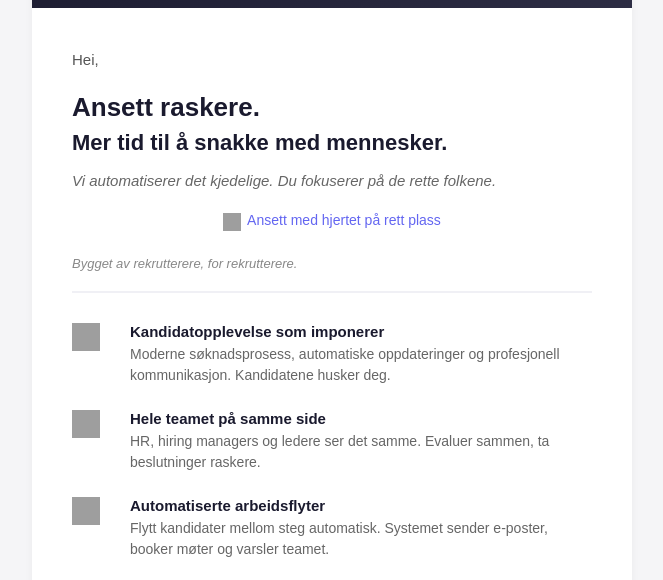
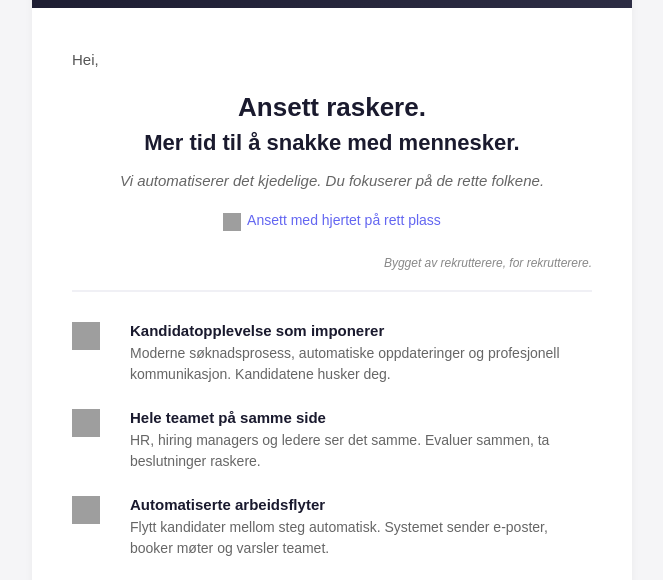
Before and after one commit to starquesthr/starquest-public, a website: page email-v2.html in a window 1280 px wide. Shown: the part 207-787 px from the top of the page, without its empty margins (308-971 px from the left). Drawn offline with Linux system fonts and the light colour scheme; grey boxes are pictures that could not be loaded.

Commit message:
Center headlines, right-align tagline

```diff
--- a/email-v2.html
+++ b/email-v2.html
@@ -29,14 +29,14 @@
     </p>
 
     <!-- Headline -->
-    <h1 style="margin:0 0 6px 0; font-size:26px; color:#1a1a2e; font-weight:700; line-height:1.2;">
+    <h1 style="margin:0 0 6px 0; font-size:26px; color:#1a1a2e; font-weight:700; line-height:1.2; text-align:center;">
         Ansett raskere.
     </h1>
-    <h2 style="margin:0 0 12px 0; font-size:22px; color:#1a1a2e; font-weight:600; line-height:1.3;">
+    <h2 style="margin:0 0 12px 0; font-size:22px; color:#1a1a2e; font-weight:600; line-height:1.3; text-align:center;">
         Mer tid til å snakke med mennesker.
     </h2>
 
-    <p style="margin:0 0 20px 0; font-size:15px; color:#666666; font-style:italic; line-height:1.5;">
+    <p style="margin:0 0 20px 0; font-size:15px; color:#666666; font-style:italic; line-height:1.5; text-align:center;">
         Vi automatiserer det kjedelige. Du fokuserer på de rette folkene.
     </p>
 
@@ -51,7 +51,7 @@
     </tr>
     </table>
 
-    <p style="margin:0 0 20px 0; font-size:13px; color:#888888; font-style:italic;">
+    <p style="margin:0 0 20px 0; font-size:12px; color:#888888; font-style:italic; text-align:right;">
         Bygget av rekrutterere, for rekrutterere.
     </p>
 
```
